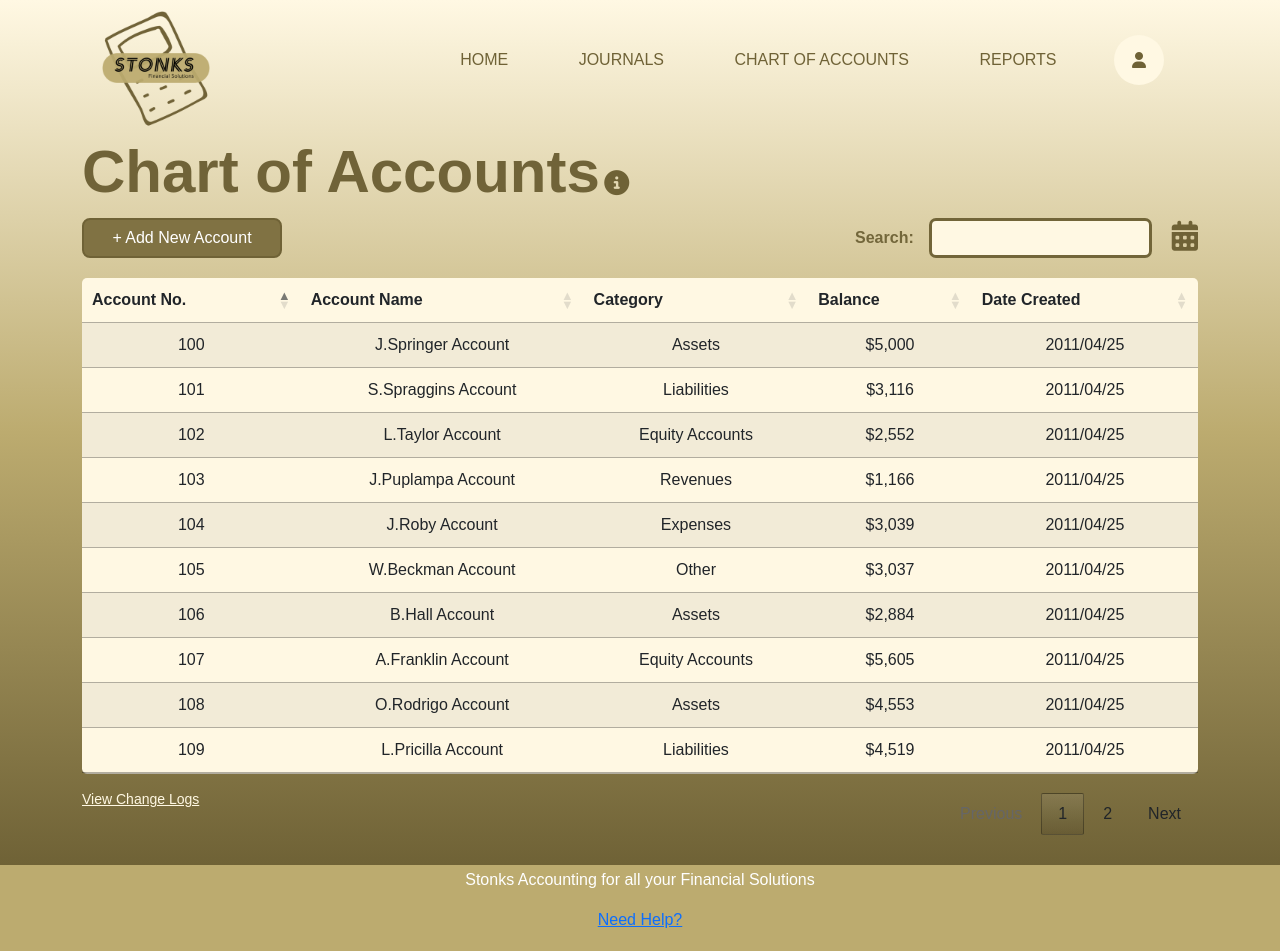
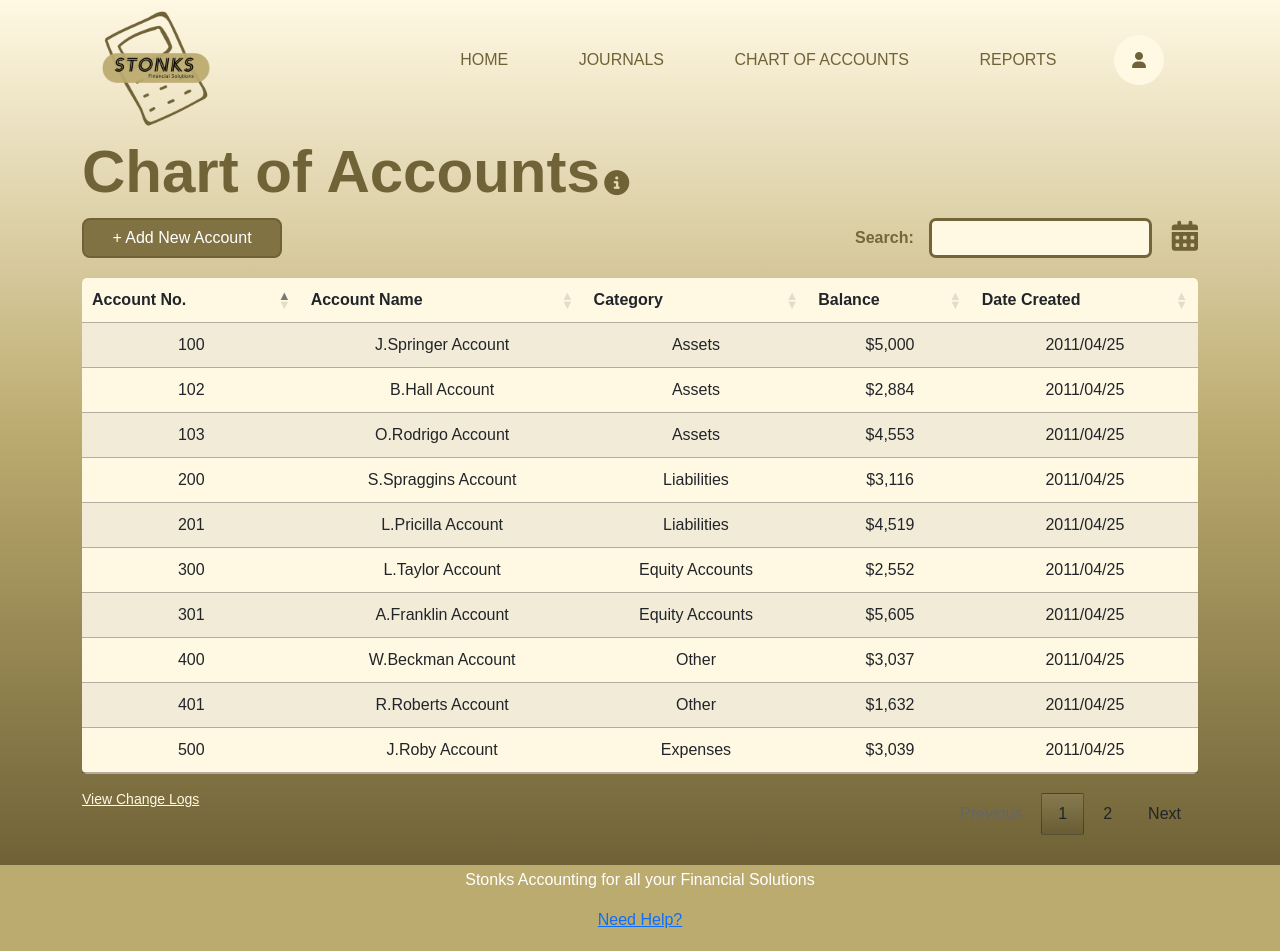
Before and after one commit to robyjeremiah/Stonks, a Django app: page /chartOfAccounts/ in a window 1280 px wide. Run offline with Django 3.2, Linux system fonts and the light colour scheme; some libraries are stand-ins or nearby versions.

Commit message:
For the vod

```diff
--- a/Stonks/templates/chartOfAccounts.html
+++ b/Stonks/templates/chartOfAccounts.html
@@ -139,77 +139,77 @@
         <td>2011/04/25</td>
       </tr>
       <tr class="details-control" data-child-value="Nope">
-        <td>101</td>
+        <td>200</td>
         <td>S.Spraggins Account</td>
         <td>Liabilities</td>
         <td>$3,116</td>
         <td>2011/04/25</td>
       </tr>
       <tr class="details-control" data-child-value="Nope">
-        <td>102</td>
+        <td>300</td>
         <td>L.Taylor Account</td>
         <td>Equity Accounts</td>
         <td>$2,552</td>
         <td>2011/04/25</td>
       </tr>
       <tr class="details-control" data-child-value="Nope">
-        <td>103</td>
+        <td>600</td>
         <td>J.Puplampa Account</td>
         <td>Revenues</td>
         <td>$1,166</td>
         <td>2011/04/25</td>
       </tr>
       <tr class="details-control" data-child-value="Nope">
-        <td>104</td>
+        <td>500</td>
         <td>J.Roby Account</td>
         <td>Expenses</td>
         <td>$3,039</td>
         <td>2011/04/25</td>
       </tr>
       <tr class="details-control" data-child-value="Nope">
-        <td>105</td>
+        <td>400</td>
         <td>W.Beckman Account</td>
         <td>Other</td>
         <td>$3,037</td>
         <td>2011/04/25</td>
       </tr>
       <tr class="details-control" data-child-value="Nope">
-        <td>106</td>
+        <td>102</td>
         <td>B.Hall Account</td>
         <td>Assets</td>
         <td>$2,884</td>
         <td>2011/04/25</td>
       </tr>
       <tr class="details-control" data-child-value="Nope">
-        <td>107</td>
+        <td>301</td>
         <td>A.Franklin Account</td>
         <td>Equity Accounts</td>
         <td>$5,605</td>
         <td>2011/04/25</td>
       </tr>
       <tr class="details-control" data-child-value="Nope">
-        <td>108</td>
+        <td>103</td>
         <td>O.Rodrigo Account</td>
         <td>Assets</td>
         <td>$4,553</td>
         <td>2011/04/25</td>
       </tr>
       <tr class="details-control" data-child-value="Nope">
-        <td>109</td>
+        <td>201</td>
         <td>L.Pricilla Account</td>
         <td>Liabilities</td>
         <td>$4,519</td>
         <td>2011/04/25</td>
       </tr>
       <tr class="details-control" data-child-value="Nope">
-        <td>110</td>
+        <td>601</td>
         <td>B.Dawit Account</td>
         <td>Revenues</td>
         <td>$2,271</td>
         <td>2011/04/25</td>
       </tr>
       <tr class="details-control" data-child-value="Nope">
-        <td>111</td>
+        <td>401</td>
         <td>R.Roberts Account</td>
         <td>Other</td>
         <td>$1,632</td>
```
